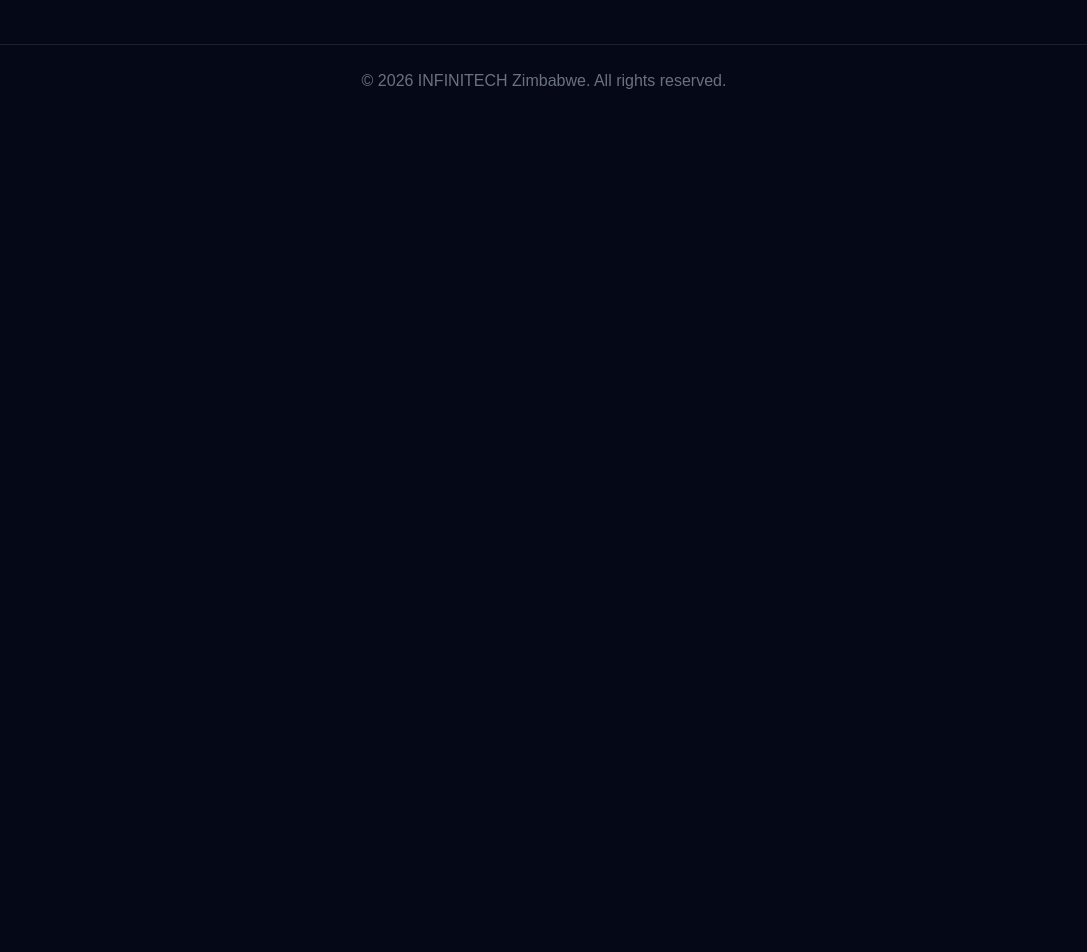
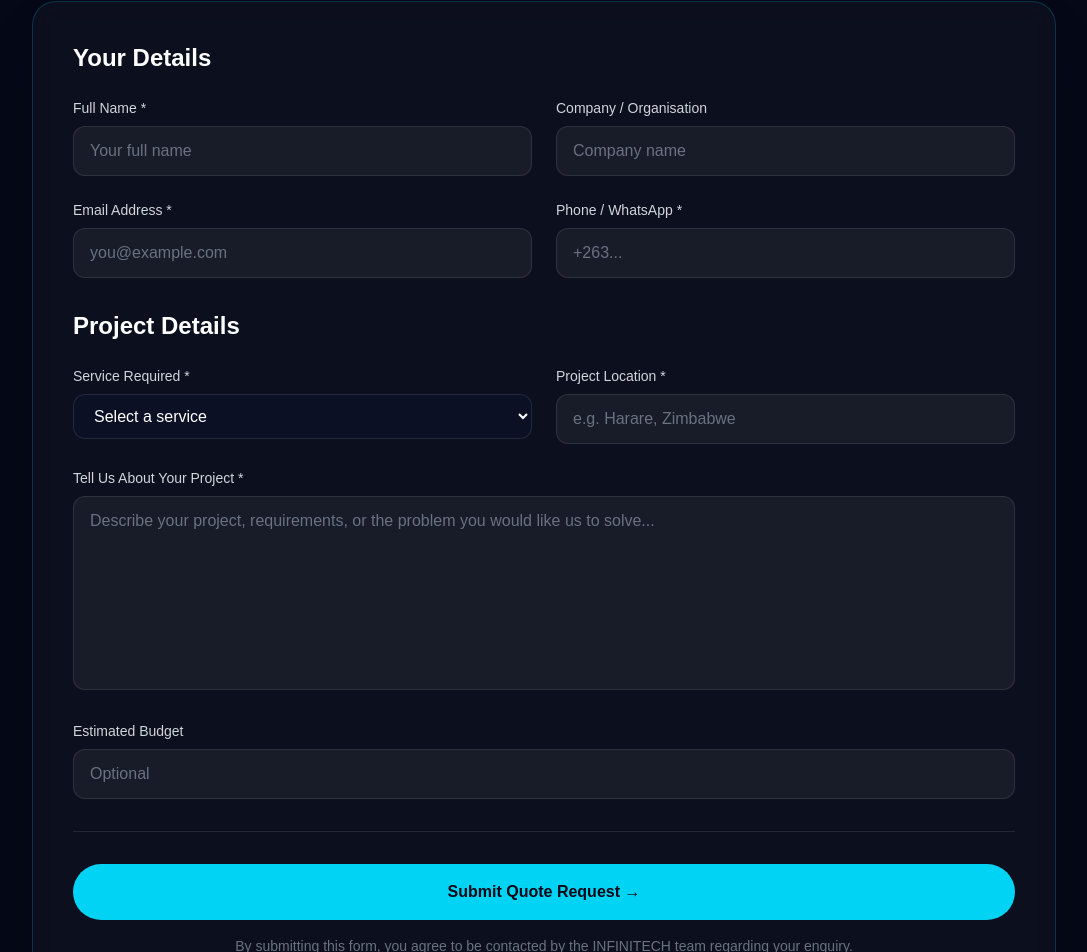
Before and after one commit to djhwihwi-lab/INFINITECH-V8, a Next.js app in the folder frontend/: page /quote in a window 1280 px wide. Shown: the part 373-1325 px from the top of the page, without its empty margins (96-1183 px from the left). Before the commit the page ends 800 px from the top, so only its background shows below. Built offline with nearby package versions, Linux system fonts and the light colour scheme.

Commit message:
Create professional quote request form

```diff
--- a/frontend/app/quote/page.tsx
+++ b/frontend/app/quote/page.tsx
@@ -1,10 +1,236 @@
+"use client";
+
+import { FormEvent, useState } from "react";
+
+const services = [
+"Electrical Engineering",
+"Solar Energy",
+"Security & CCTV",
+"Networking",
+"Automation",
+"Smart Technology",
+"Maintenance",
+"Other",
+];
+
 export default function QuotePage() {
-  return (
-    <main>
-      <h1>Request a Quote</h1>
-      <p>
-        Tell us about your project and the Infinitech team will get back to you.
+const [submitted, setSubmitted] = useState(false);
+
+function handleSubmit(event: FormEvent<HTMLFormElement>) {
+event.preventDefault();
+setSubmitted(true);
+}
+
+return (
+<main className="min-h-screen bg-[#050816] px-6 pb-24 pt-32 text-white">
+<div className="mx-auto max-w-5xl">
+
+    {/* HEADER */}
+    <div className="mb-12 max-w-3xl">
+      <p className="mb-4 uppercase tracking-[0.25em] text-cyan-400">
+        Start Your Project
       </p>
-    </main>
-  );
+
+      <h1 className="text-4xl font-bold leading-tight sm:text-5xl md:text-6xl">
+        Request a Quote
+      </h1>
+
+      <p className="mt-6 text-lg leading-relaxed text-gray-300">
+        Tell us about your project and the INFINITECH team will get back
+        to you with a tailored solution for your engineering and technology
+        needs.
+      </p>
+    </div>
+
+    {/* FORM */}
+    <div className="rounded-3xl border border-cyan-400/20 bg-white/[0.03] p-6 shadow-2xl backdrop-blur-md sm:p-10">
+
+      {submitted ? (
+        <div className="py-16 text-center">
+          <div className="mx-auto flex h-16 w-16 items-center justify-center rounded-full bg-cyan-400/10 text-3xl text-cyan-400">
+            ✓
+          </div>
+
+          <h2 className="mt-6 text-3xl font-bold">
+            Quote Request Received
+          </h2>
+
+          <p className="mx-auto mt-4 max-w-xl text-gray-300">
+            Thank you for contacting INFINITECH. Our team will review your
+            project details and get back to you as soon as possible.
+          </p>
+
+          <button
+            type="button"
+            onClick={() => setSubmitted(false)}
+            className="mt-8 rounded-full border border-cyan-400 px-7 py-3 font-semibold text-cyan-400 transition hover:bg-cyan-400 hover:text-black"
+          >
+            Submit Another Request
+          </button>
+        </div>
+      ) : (
+        <form onSubmit={handleSubmit} className="space-y-8">
+
+          {/* PERSONAL DETAILS */}
+          <div>
+            <h2 className="mb-6 text-2xl font-bold">
+              Your Details
+            </h2>
+
+            <div className="grid gap-6 md:grid-cols-2">
+
+              <div>
+                <label className="mb-2 block text-sm text-gray-300">
+                  Full Name *
+                </label>
+                <input
+                  type="text"
+                  name="name"
+                  required
+                  placeholder="Your full name"
+                  className="w-full rounded-xl border border-white/10 bg-white/5 px-4 py-3 text-white outline-none transition placeholder:text-gray-500 focus:border-cyan-400"
+                />
+              </div>
+
+              <div>
+                <label className="mb-2 block text-sm text-gray-300">
+                  Company / Organisation
+                </label>
+                <input
+                  type="text"
+                  name="company"
+                  placeholder="Company name"
+                  className="w-full rounded-xl border border-white/10 bg-white/5 px-4 py-3 text-white outline-none transition placeholder:text-gray-500 focus:border-cyan-400"
+                />
+              </div>
+
+              <div>
+                <label className="mb-2 block text-sm text-gray-300">
+                  Email Address *
+                </label>
+                <input
+                  type="email"
+                  name="email"
+                  required
+                  placeholder="you@example.com"
+                  className="w-full rounded-xl border border-white/10 bg-white/5 px-4 py-3 text-white outline-none transition placeholder:text-gray-500 focus:border-cyan-400"
+                />
+              </div>
+
+              <div>
+                <label className="mb-2 block text-sm text-gray-300">
+                  Phone / WhatsApp *
+                </label>
+                <input
+                  type="tel"
+                  name="phone"
+                  required
+                  placeholder="+263..."
+                  className="w-full rounded-xl border border-white/10 bg-white/5 px-4 py-3 text-white outline-none transition placeholder:text-gray-500 focus:border-cyan-400"
+                />
+              </div>
+
+            </div>
+          </div>
+
+          {/* PROJECT DETAILS */}
+          <div>
+            <h2 className="mb-6 text-2xl font-bold">
+              Project Details
+            </h2>
+
+            <div className="grid gap-6 md:grid-cols-2">
+
+              <div>
+                <label className="mb-2 block text-sm text-gray-300">
+                  Service Required *
+                </label>
+
+                <select
+                  name="service"
+                  required
+                  defaultValue=""
+                  className="w-full rounded-xl border border-white/10 bg-[#0b1024] px-4 py-3 text-white outline-none transition focus:border-cyan-400"
+                >
+                  <option value="" disabled>
+                    Select a service
+                  </option>
+
+                  {services.map((service) => (
+                    <option key={service} value={service}>
+                      {service}
+                    </option>
+                  ))}
+                </select>
+              </div>
+
+              <div>
+                <label className="mb-2 block text-sm text-gray-300">
+                  Project Location *
+                </label>
+
+                <input
+                  type="text"
+                  name="location"
+                  required
+                  placeholder="e.g. Harare, Zimbabwe"
+                  className="w-full rounded-xl border border-white/10 bg-white/5 px-4 py-3 text-white outline-none transition placeholder:text-gray-500 focus:border-cyan-400"
+                />
+              </div>
+
+            </div>
+
+            <div className="mt-6">
+              <label className="mb-2 block text-sm text-gray-300">
+                Tell Us About Your Project *
+              </label>
+
+              <textarea
+                name="message"
+                required
+                rows={7}
+                placeholder="Describe your project, requirements, or the problem you would like us to solve..."
+                className="w-full resize-none rounded-xl border border-white/10 bg-white/5 px-4 py-3 text-white outline-none transition placeholder:text-gray-500 focus:border-cyan-400"
+              />
+            </div>
+
+            <div className="mt-6">
+              <label className="mb-2 block text-sm text-gray-300">
+                Estimated Budget
+              </label>
+
+              <input
+                type="text"
+                name="budget"
+                placeholder="Optional"
+                className="w-full rounded-xl border border-white/10 bg-white/5 px-4 py-3 text-white outline-none transition placeholder:text-gray-500 focus:border-cyan-400"
+              />
+            </div>
+          </div>
+
+          {/* SUBMIT */}
+          <div className="border-t border-white/10 pt-8">
+
+            <button
+              type="submit"
+              className="w-full rounded-full bg-cyan-400 px-8 py-4 font-semibold text-[#050816] transition-all duration-300 hover:scale-[1.02] hover:bg-cyan-300 hover:shadow-[0_0_35px_rgba(34,211,238,0.35)]"
+            >
+              Submit Quote Request →
+            </button>
+
+            <p className="mt-4 text-center text-sm text-gray-500">
+              By submitting this form, you agree to be contacted by the
+              INFINITECH team regarding your enquiry.
+            </p>
+
+          </div>
+
+        </form>
+      )}
+
+    </div>
+  </div>
+</main>
+
+);
 }
```
